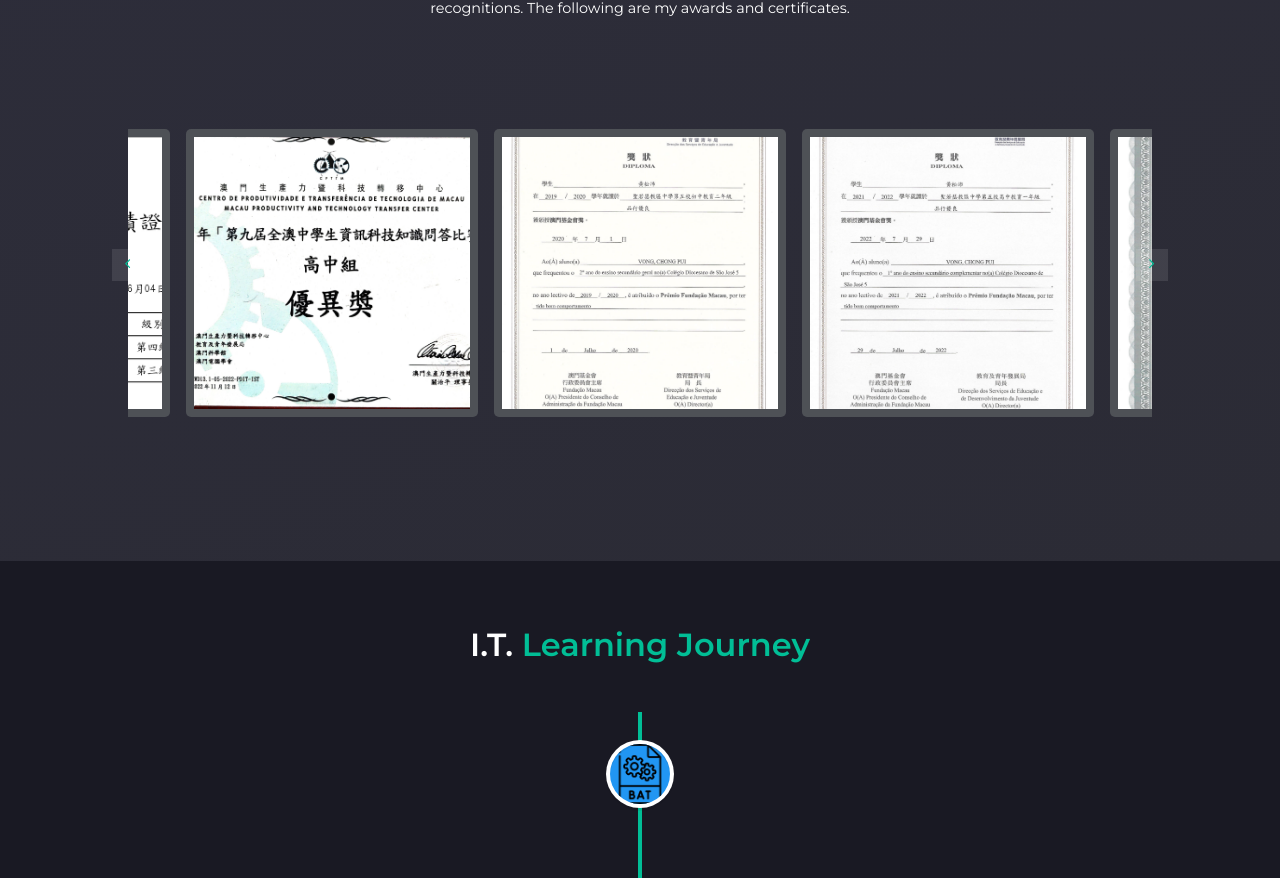
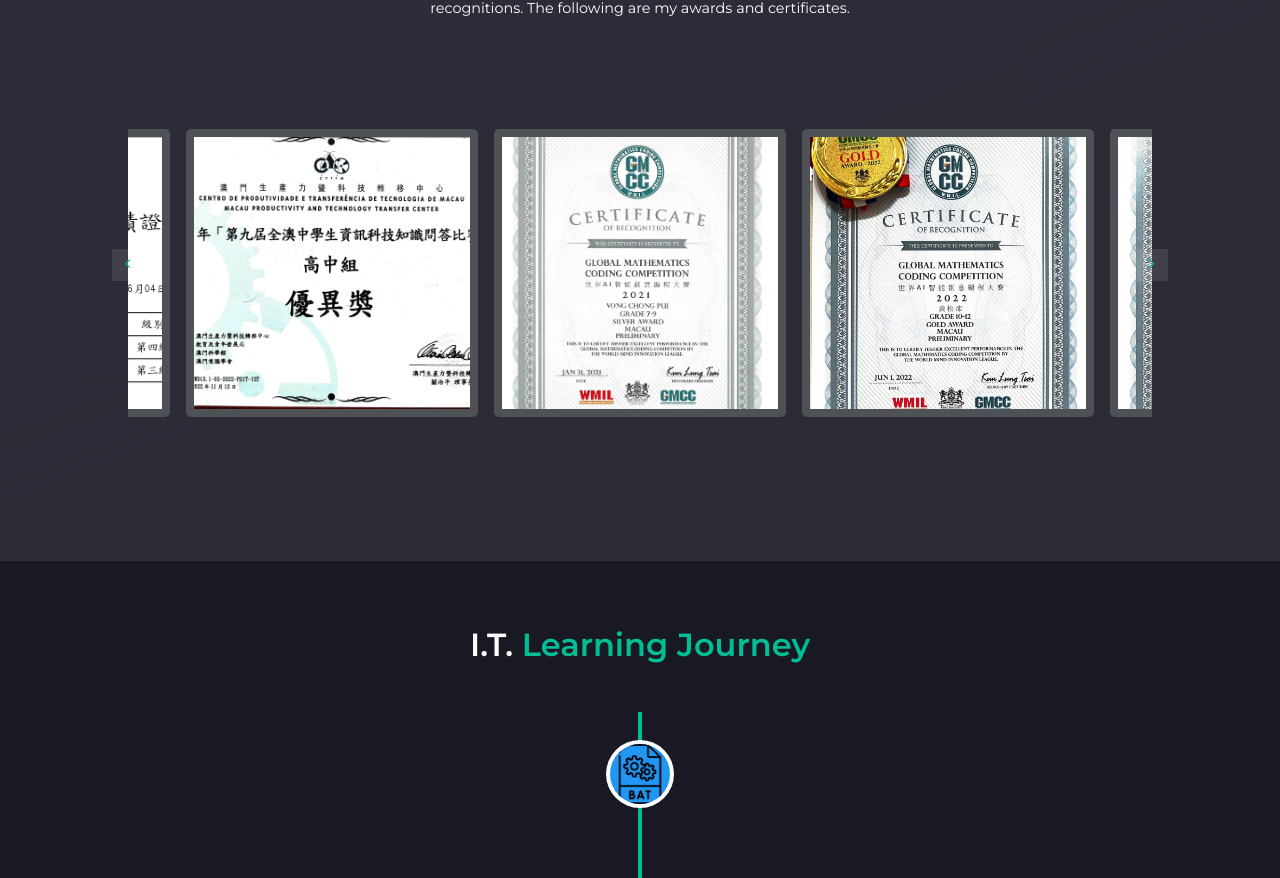
Before and after one commit to scphaornkg/testweb, a React (Create React App) app: page / in a window 1280 px wide. Shown: the part 1400-2278 px from the top of the page. Built offline with nearby package versions, Linux system fonts and the light colour scheme; the HTML template or start-up script is replaced by a standard one.

Commit message:
initial commit

```diff
--- a/src/components/Awards/Slider.jsx
+++ b/src/components/Awards/Slider.jsx
@@ -4,16 +4,6 @@
 import { IoIosArrowBack, IoIosArrowForward } from "react-icons/io";
 import styled from 'styled-components';
 let data = [
-  // Good Conduct and Scholarship
-  {
-    img: process.env.PUBLIC_URL+'/goodF2.jpg',
-    disc: "I didn't have a single violation in the whole school year when I was F2, and I was a student of good conduct, so I won the scholarship"
-  },
-  {
-    img: process.env.PUBLIC_URL+'/goodF4.jpg',
-    disc: "I didn't have a single violation in the whole school year when I was F4, and I was a student of good conduct, so I won the scholarship"
-  },
-
   // Programming Competitions
 
   {
@@ -35,6 +25,20 @@
   {
     img: process.env.PUBLIC_URL+'/moic2023.jpg',
     disc: "F5 participated in the Macau Olympiad in Informatics Trials. I was the only one in the whole school to enter the second round and finally won the bronze medal"
+  },
+  {
+    img: process.env.PUBLIC_URL+'/學界2023.jpg',
+    disc: "Participated in Tencent's virtual simulation robot at F5, won the third place in the academic high school group, and will participate in Tencent Youth AI Dream Camp"
+  },
+
+  // Good Conduct and Scholarship
+  {
+    img: process.env.PUBLIC_URL+'/goodF2.jpg',
+    disc: "I didn't have a single violation in the whole school year when I was F2, and I was a student of good conduct, so I won the scholarship"
+  },
+  {
+    img: process.env.PUBLIC_URL+'/goodF4.jpg',
+    disc: "I didn't have a single violation in the whole school year when I was F4, and I was a student of good conduct, so I won the scholarship"
   },
 
   // Microsoft Office Certifications
@@ -59,7 +63,7 @@
   {
     img: process.env.PUBLIC_URL+'/quiz2022.jpg',
     disc: "I formed a team with another classmate and participated in the IT quiz competition, covering a wide range of topics including hardware, software, and network, and finally won the fourth place"
-  },
+  }
 
 ];
 
```
